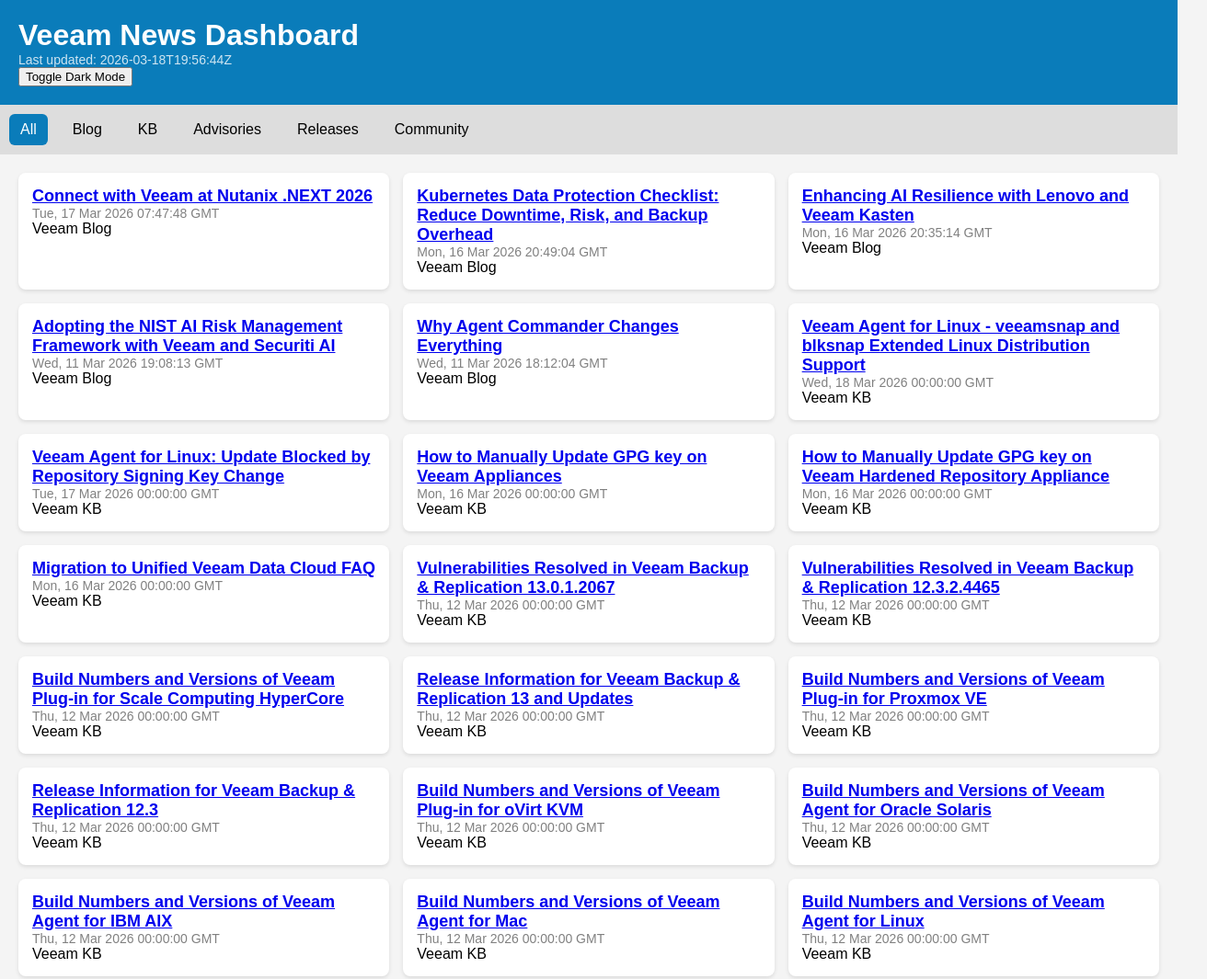
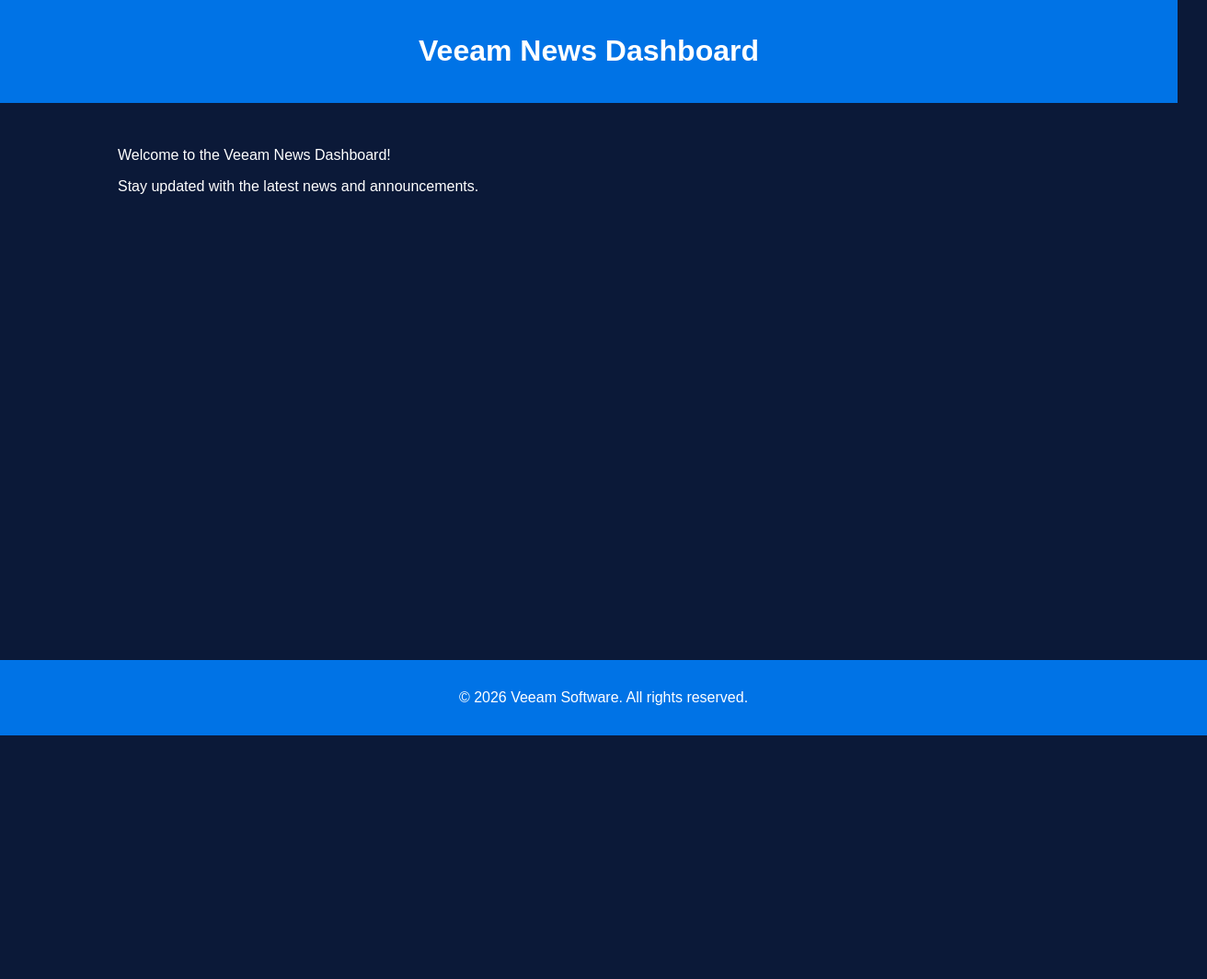
Before and after one commit to rbrambley/veeam-news-dashboard, a plain HTML site: page index.html in a window 1280 px wide. Shown: the top 1065 px of the page at 92% size, 1312 px wide, since content can reach past the window. After the commit the page ends 800 px from the top, so only its background shows below. Drawn offline with Linux system fonts and the light colour scheme.

Commit message:
Update index.html with a futuristic theme using Veeam corporate colors

```diff
--- a/index.html
+++ b/index.html
@@ -1,112 +1,50 @@
 <!DOCTYPE html>
-<html>
+<html lang="en">
 <head>
+    <meta charset="UTF-8">
+    <meta name="viewport" content="width=device-width, initial-scale=1.0">
     <title>Veeam News Dashboard</title>
     <style>
-    body { font-family: Arial; margin: 0; padding: 0; background: #f4f4f4; }
-    header { background: #0a7cba; color: white; padding: 20px; }
-    h1 { margin: 0; }
-    #updated { font-size: 14px; opacity: 0.8; }
-
-    .tabs { display: flex; background: #ddd; padding: 10px; }
-    .tab { margin-right: 15px; cursor: pointer; padding: 8px 12px; border-radius: 6px; }
-    .tab.active { background: #0a7cba; color: white; }
-
-    .grid { display: grid; grid-template-columns: repeat(auto-fill, minmax(300px, 1fr)); gap: 15px; padding: 20px; }
-    .card { background: white; padding: 15px; border-radius: 8px; box-shadow: 0 2px 4px rgba(0,0,0,0.1); }
-    .title { font-size: 18px; font-weight: bold; }
-    .date { color: gray; font-size: 14px; }
-    .badge { padding: 4px 8px; border-radius: 4px; font-size: 12px; color: white; }
-    .critical { background: #d9534f; }
-    .high { background: #f0ad4e; }
-    .medium { background: #5bc0de; }
-    .low { background: #5cb85c; }
-
-    .dark { background: #1e1e1e; color: #ddd; }
-    .dark .card { background: #2b2b2b; }
-    .dark .tabs { background: #333; }
-    .dark .tab.active { background: #0a7cba; }
+        body {
+            font-family: Arial, sans-serif;
+            background-color: #0b1938; /* Dark blue */
+            color: #ffffff;
+            margin: 0;
+            padding: 0;
+        }
+        header {
+            background-color: #0073e6; /* Veeam blue */
+            padding: 1rem;
+            text-align: center;
+        }
+        h1 {
+            color: #ffffff;
+        }
+        .container {
+            width: 80%;
+            margin: auto;
+            padding: 2rem;
+        }
+        footer {
+            background-color: #0073e6;
+            text-align: center;
+            padding: 1rem;
+            position: absolute;
+            width: 100%;
+            bottom: 0;
+        }
     </style>
 </head>
 <body>
-
     <header>
         <h1>Veeam News Dashboard</h1>
-  <div id="updated"></div>
-  <button onclick="toggleDark()">Toggle Dark Mode</button>
     </header>
-
-<div class="tabs">
-  <div class="tab active" data-cat="all">All</div>
-  <div class="tab" data-cat="blog">Blog</div>
-  <div class="tab" data-cat="kb">KB</div>
-  <div class="tab" data-cat="advisory">Advisories</div>
-  <div class="tab" data-cat="release">Releases</div>
-  <div class="tab" data-cat="community">Community</div>
+    <div class="container">
+        <p>Welcome to the Veeam News Dashboard!</p>
+        <p>Stay updated with the latest news and announcements.</p>
     </div>
-
-<div id="grid" class="grid"></div>
-
-<script>
-let data = null;
-
-function escapeHtml(str) {
-  if (!str) return "";
-  return str
-    .replace(/&/g, "&amp;")
-    .replace(/</g, "&lt;")
-    .replace(/>/g, "&gt;")
-    .replace(/"/g, "&quot;")
-    .replace(/'/g, "&#039;");
-}
-
-fetch("news.json")
-  .then(r => r.json())
-  .then(json => {
-    data = json;
-    document.getElementById("updated").innerText = "Last updated: " + json.lastUpdated;
-    render("all");
-  });
-
-function render(category) {
-  const grid = document.getElementById("grid");
-  grid.innerHTML = "";
-
-  const items = data.items.filter(i => category === "all" || i.category === category);
-
-  items.forEach(item => {
-    const card = document.createElement("div");
-    card.className = "card";
-
-    let badge = "";
-    if (item.severity) {
-      badge = `<span class="badge ${item.severity}">${item.severity.toUpperCase()}</span>`;
-    }
-
-    card.innerHTML = `
-      <div class="title"><a href="${item.link}" target="_blank">${escapeHtml(item.title)}</a></div>
-      <div class="date">${item.date}</div>
-      <div>${escapeHtml(item.source)}</div>
-      ${badge}
-    `;
-
-    grid.appendChild(card);
-  });
-}
-
-document.querySelectorAll(".tab").forEach(tab => {
-  tab.onclick = () => {
-    document.querySelectorAll(".tab").forEach(t => t.classList.remove("active"));
-    tab.classList.add("active");
-    render(tab.dataset.cat);
-    window.scrollTo({ top: 0, behavior: "smooth" });
-  };
-});
-
-function toggleDark() {
-  document.body.classList.toggle("dark");
-}
-</script>
-
+    <footer>
+        <p>&copy; 2026 Veeam Software. All rights reserved.</p>
+    </footer>
 </body>
 </html>
```
Lines whose indentation alone changed are shown as unchanged.
